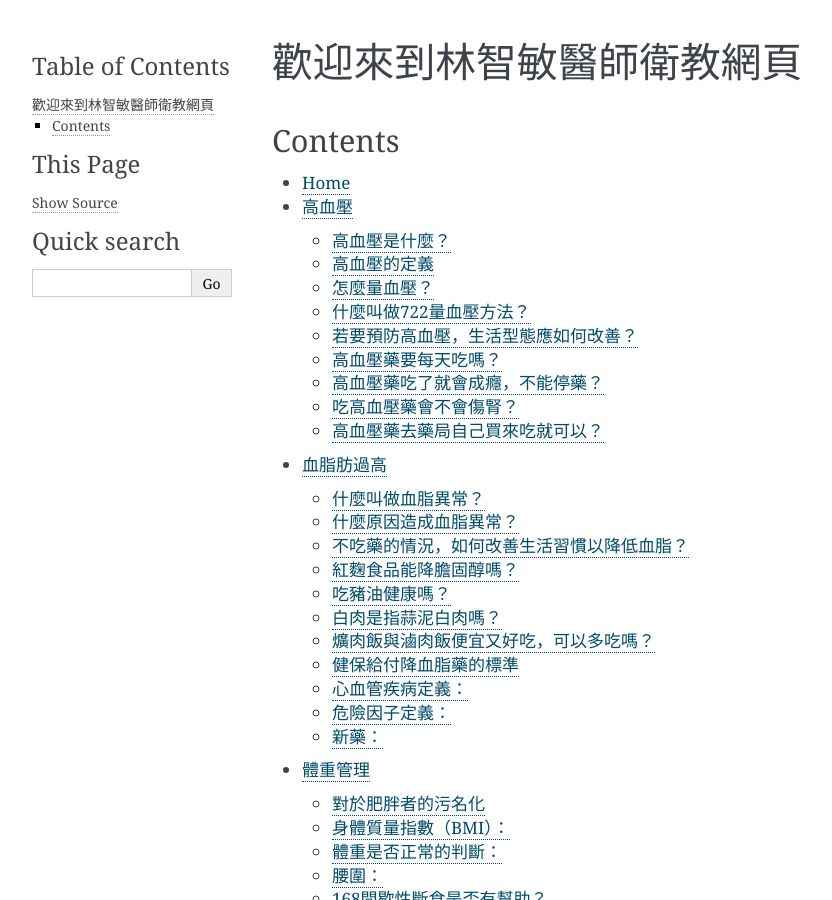
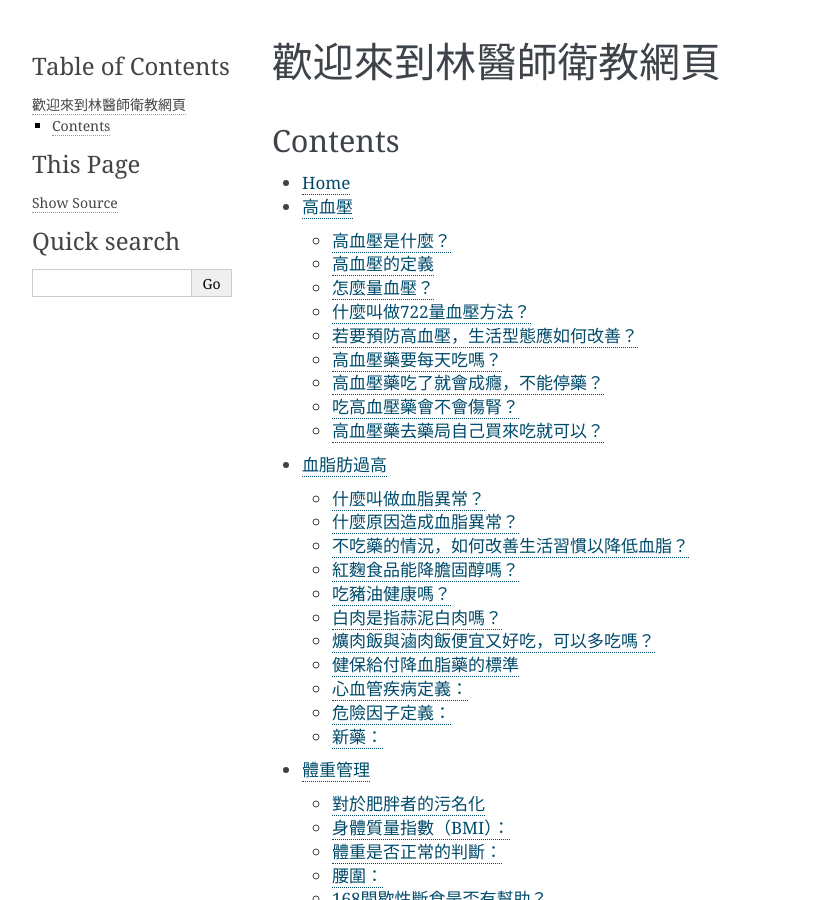
Before and after one commit to jyhmiinlin/jyhmiinlin.github.io, a Sphinx documentation site: the page built from docs/index.rst, in a window 1280 px wide and 900 px high. Shown: the whole window, without its empty margins (148-980 px from the left). Built offline with Sphinx 7.4.7, drawn with Linux system fonts in a browser that asks for light colours.

Commit message:
Update index.rst

```diff
--- a/docs/index.rst
+++ b/docs/index.rst
@@ -1,4 +1,4 @@
-歡迎來到林智敏醫師衛教網頁
+歡迎來到林醫師衛教網頁
 ===================================
 
 
```
Also changed, not shown: other parts of docs/index.rst (+0 -1 lines).
